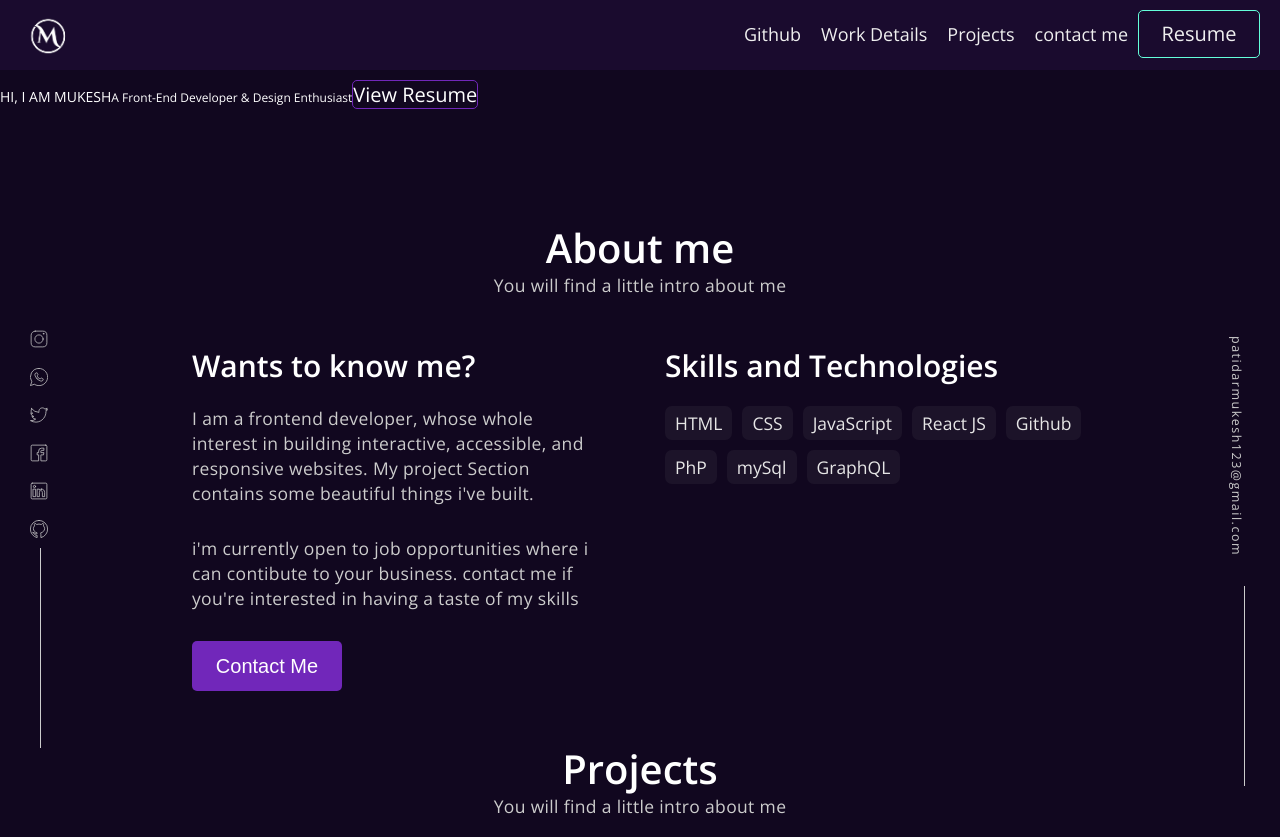
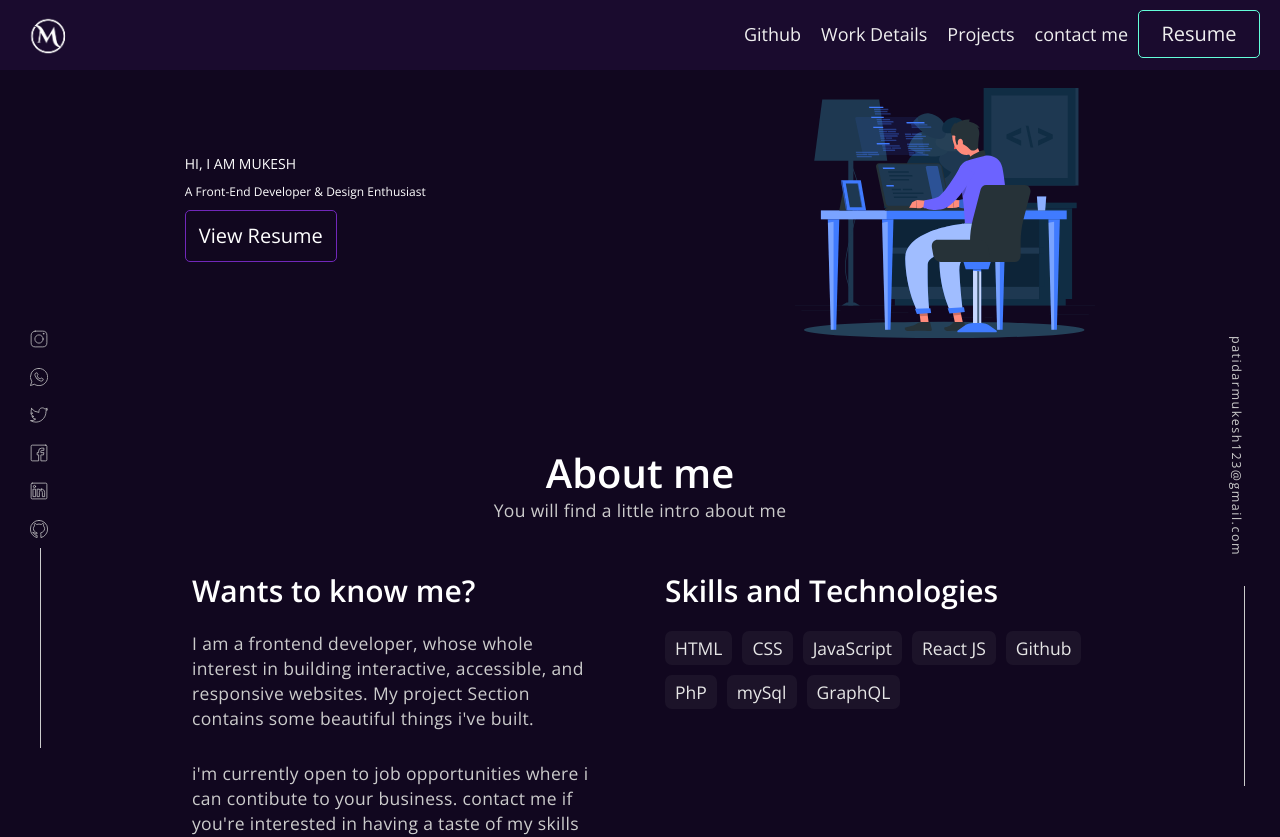
Before and after one commit to patidarmk/myportfolio, a React (Create React App) app: page / in a window 1280 px wide. Shown: the top 837 px of the page. Built offline with nearby package versions, Linux system fonts and the light colour scheme; a web font is replaced by a local one.

Commit message:
update svg image

```diff
--- a/src/components/Profile.css
+++ b/src/components/Profile.css
@@ -101,7 +101,7 @@
 
 .profile-container {
 	display:flex;
-	justify-content:space-between;
+	justify-content:space-around;
 }
 
 .profile-title {
@@ -112,6 +112,16 @@
 	font-size:12px;
 }
 
+.profile-title-left{
+	display:flex;
+	flex-direction:column;
+	justify-content:center;
+	gap:1rem;
+}
+.profile-image-svg {
+	width:100%;
+	height:100%;
+}
 
 @media (max-width: 32rem) {
     .profile{
```
